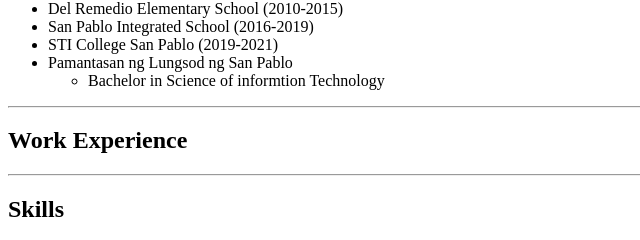
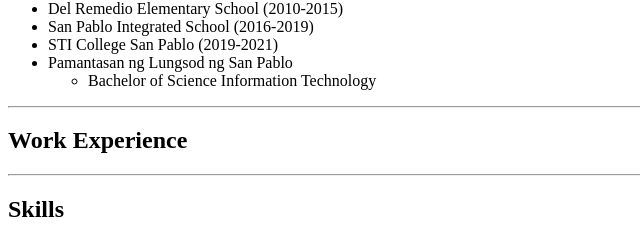
Before and after one commit to raizc/html-resume, a plain HTML site: page index.html in a window 1280 px wide. Shown: the part 364-604 px from the top of the page, 0-640 px from the left. Drawn offline with Linux system fonts and the light colour scheme.

Commit message:
Update index.html

```diff
--- a/index.html
+++ b/index.html
@@ -10,10 +10,9 @@
     <li>Del Remedio Elementary School (2010-2015)</li>
     <li>San Pablo Integrated School (2016-2019)</li>
     <li>STI College San Pablo (2019-2021)</li>
-  <li>Pamantasan ng Lungsod ng San Pablo<ul>
-   <li>Bachelor in Science of informtion Technology
-   </li>
-       </ul></li>
+    <li>Pamantasan ng Lungsod ng San Pablo<ul>
+      <li>Bachelor of Science Information Technology</li>
+    </ul></li>
 
  </ul>
  <hr>
```
